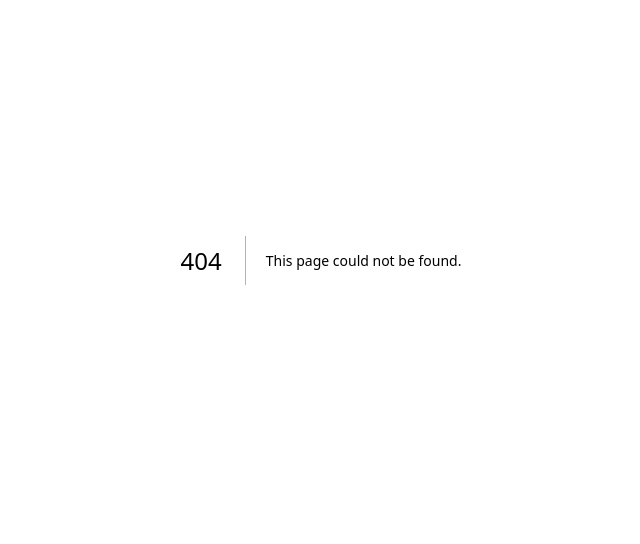
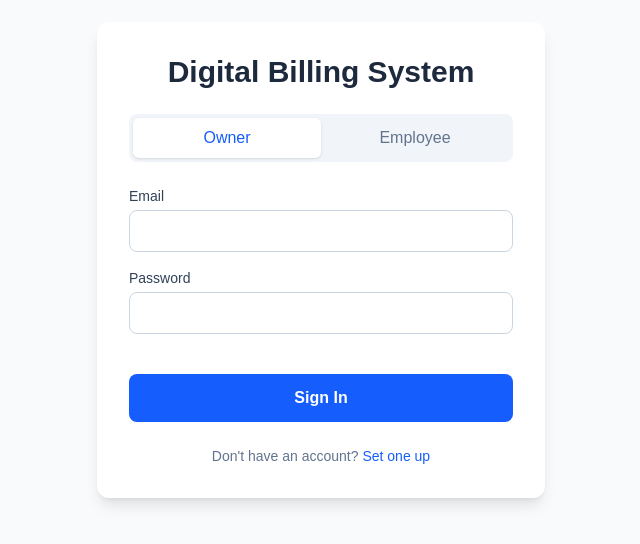
Before and after one commit to ParthKarale/digital_billing_frontend, a Next.js app: page /login in a window 1280 px wide. Before the commit this address had no page. Shown: the part 140-684 px from the top of the page, without its empty margins (319-959 px from the left). Built offline with nearby package versions, Linux system fonts and the light colour scheme.

Commit message:
Added Role-Based Login Page

```diff
--- /dev/null
+++ b/app/login/page.tsx
@@ -0,0 +1,139 @@
+"use client";
+
+import { useState } from "react";
+import { useRouter } from "next/navigation";
+
+export default function LoginPage() {
+  const router = useRouter();
+  // Toggles for our logical states
+  const [role, setRole] = useState<"owner" | "employee">("owner");
+  const [isExisting, setIsExisting] = useState(true);
+
+  // Form states
+  const [email, setEmail] = useState("");
+  const [password, setPassword] = useState("");
+  const [employeeKey, setEmployeeKey] = useState("");
+  const [employeeName, setEmployeeName] = useState(""); // For new employees
+
+  const handleSubmit = async (e: React.FormEvent) => {
+    e.preventDefault();
+
+    // Here is where you will connect to your Python API (api.post('/login'))
+    if (role === "owner") {
+      console.log(`Owner ${isExisting ? "Login" : "Signup"}:`, email, password);
+      // If success, route to the main dashboard
+      // router.push("/dashboard");
+    } else {
+      console.log(`Employee ${isExisting ? "Login" : "Activation"}:`, employeeKey, employeeName);
+      // If success, route to the restricted inventory page
+      // router.push("/inventory");
+    }
+  };
+
+  return (
+    <div className="min-h-screen flex items-center justify-center bg-slate-50">
+      <div className="max-w-md w-full bg-white rounded-xl shadow-lg p-8">
+        <h2 className="text-3xl font-bold text-center text-slate-800 mb-6">
+          Digital Billing System
+        </h2>
+
+        {/* Role Selection Tabs */}
+        <div className="flex bg-slate-100 rounded-lg p-1 mb-6">
+          <button
+            onClick={() => setRole("owner")}
+            className={`flex-1 py-2 rounded-md font-medium transition-colors ${
+              role === "owner" ? "bg-white shadow text-blue-600" : "text-slate-500 hover:text-slate-700"
+            }`}
+          >
+            Owner
+          </button>
+          <button
+            onClick={() => setRole("employee")}
+            className={`flex-1 py-2 rounded-md font-medium transition-colors ${
+              role === "employee" ? "bg-white shadow text-blue-600" : "text-slate-500 hover:text-slate-700"
+            }`}
+          >
+            Employee
+          </button>
+        </div>
+
+        <form onSubmit={handleSubmit} className="space-y-4">
+          {/* --- OWNER LOGIC --- */}
+          {role === "owner" && (
+            <>
+              <div>
+                <label className="block text-sm font-medium text-slate-700">Email</label>
+                <input
+                  type="email"
+                  required
+                  value={email}
+                  onChange={(e) => setEmail(e.target.value)}
+                  className="mt-1 w-full px-4 py-2 border border-slate-300 rounded-lg focus:ring-2 focus:ring-blue-500 focus:border-blue-500"
+                />
+              </div>
+              <div>
+                <label className="block text-sm font-medium text-slate-700">Password</label>
+                <input
+                  type="password"
+                  required
+                  value={password}
+                  onChange={(e) => setPassword(e.target.value)}
+                  className="mt-1 w-full px-4 py-2 border border-slate-300 rounded-lg focus:ring-2 focus:ring-blue-500 focus:border-blue-500"
+                />
+              </div>
+            </>
+          )}
+
+          {/* --- EMPLOYEE LOGIC --- */}
+          {role === "employee" && (
+            <>
+              {!isExisting && (
+                <div>
+                  <label className="block text-sm font-medium text-slate-700">Your Full Name</label>
+                  <input
+                    type="text"
+                    required
+                    value={employeeName}
+                    onChange={(e) => setEmployeeName(e.target.value)}
+                    className="mt-1 w-full px-4 py-2 border border-slate-300 rounded-lg focus:ring-2 focus:ring-blue-500 focus:border-blue-500"
+                    placeholder="Enter your name to register key"
+                  />
+                </div>
+              )}
+              <div>
+                <label className="block text-sm font-medium text-slate-700">6-Digit Access Key</label>
+                <input
+                  type="text"
+                  required
+                  maxLength={6}
+                  value={employeeKey}
+                  onChange={(e) => setEmployeeKey(e.target.value.replace(/\D/g, ""))} // Forces numbers only
+                  className="mt-1 w-full px-4 py-2 border border-slate-300 rounded-lg focus:ring-2 focus:ring-blue-500 focus:border-blue-500 text-center tracking-widest text-lg"
+                  placeholder="000000"
+                />
+              </div>
+            </>
+          )}
+
+          <button
+            type="submit"
+            className="w-full bg-blue-600 text-white font-semibold py-3 rounded-lg hover:bg-blue-700 transition-colors mt-6"
+          >
+            {isExisting ? "Sign In" : "Create Account"}
+          </button>
+        </form>
+
+        {/* Toggle New / Existing */}
+        <p className="mt-6 text-center text-sm text-slate-500">
+          {isExisting ? "Don't have an account? " : "Already have an account? "}
+          <button
+            onClick={() => setIsExisting(!isExisting)}
+            className="text-blue-600 hover:underline font-medium"
+          >
+            {isExisting ? "Set one up" : "Sign in here"}
+          </button>
+        </p>
+      </div>
+    </div>
+  );
+}
```
